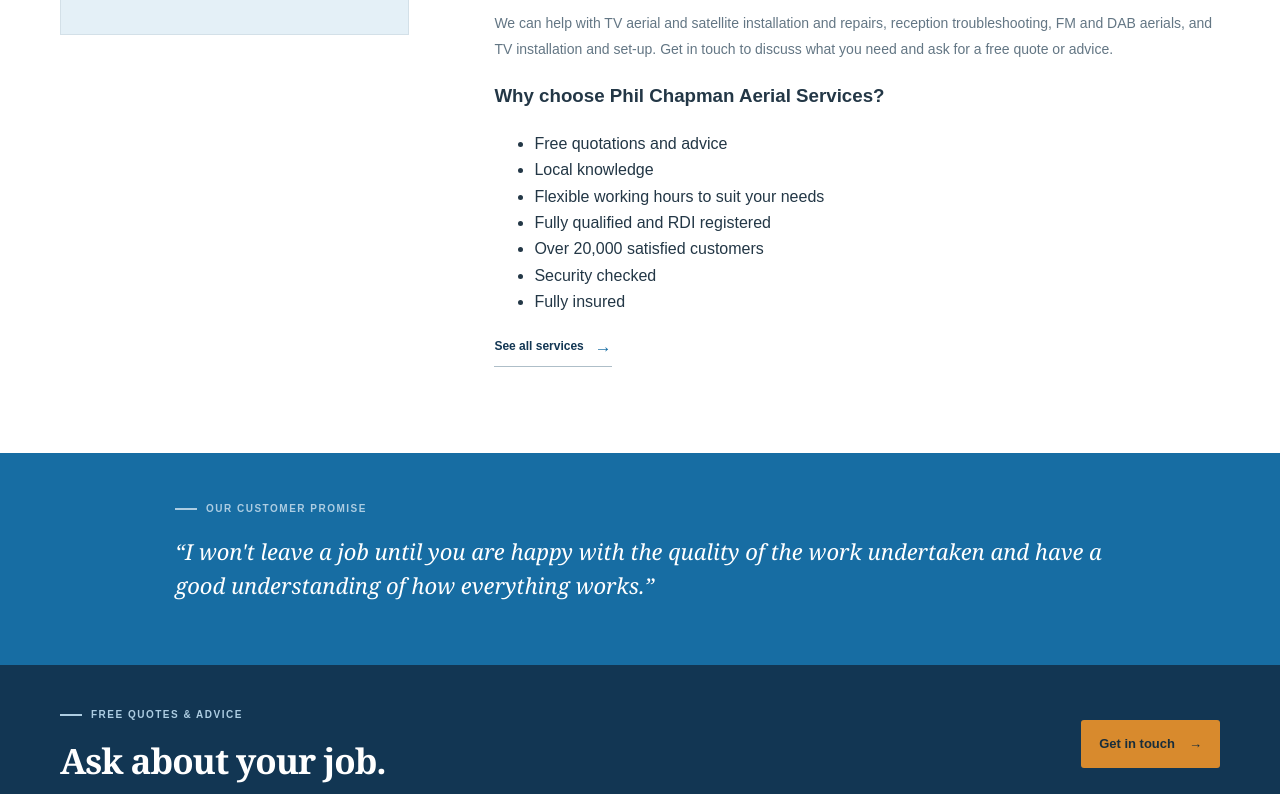
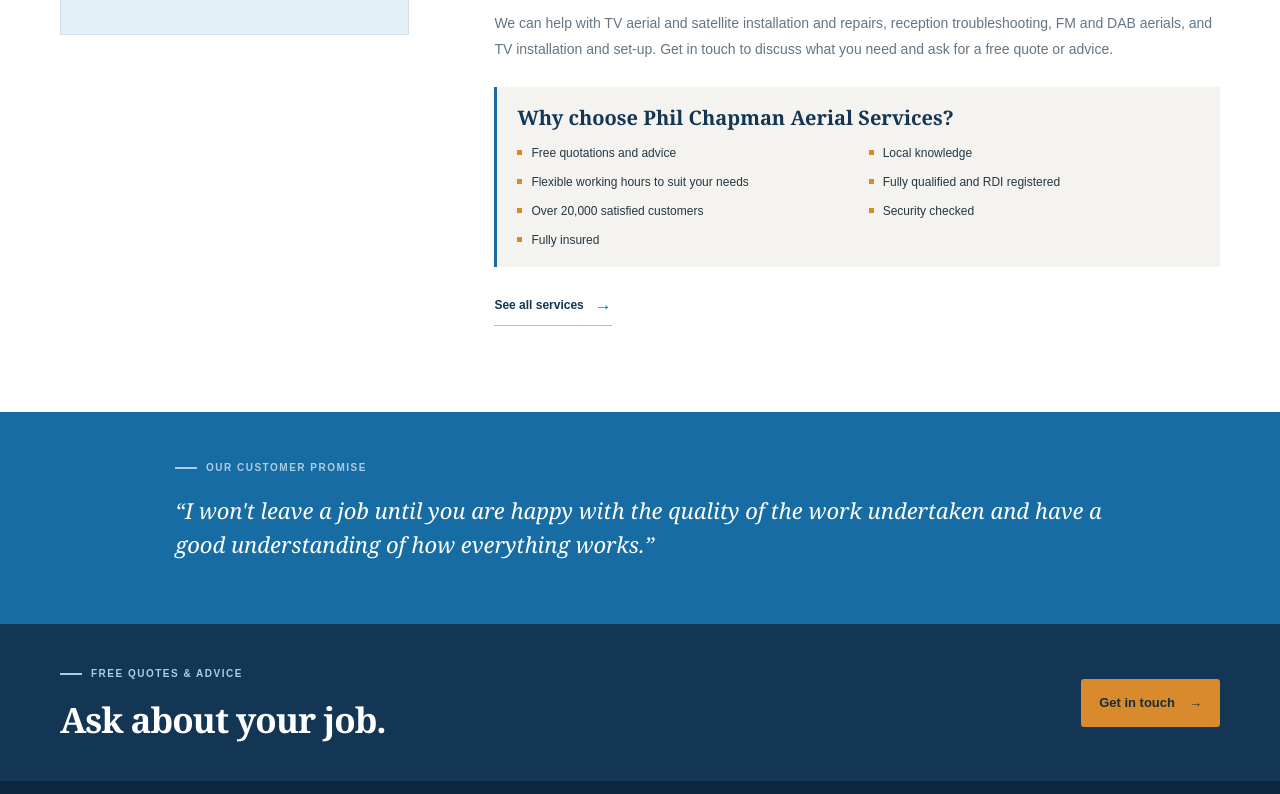
Before and after one commit to MCB96/Phil-Chapman-Aerial, a plain HTML site: page about.html in a window 1280 px wide. Shown: the part 1352-2146 px from the top of the page. Drawn offline with Linux system fonts and the light colour scheme.

Commit message:
Style About page service reasons

```diff
--- a/style.css
+++ b/style.css
@@ -112,3 +112,12 @@
 /* Reduce only the extra space after the promise before the contact call-to-action. */
 .reviews-section{padding-bottom:34px}
 @media(max-width:720px){.reviews-section{padding-bottom:24px}}
+
+
+/* A compact, readable list of the supplied business credentials on About. */
+.about-why{margin:24px 0;padding:18px 20px;background:var(--paper);border-left:3px solid var(--blue)}
+.about-why h3{margin:0 0 14px;color:var(--navy);font:700 20px/1.25 var(--serif)}
+.about-why-list{display:grid;grid-template-columns:repeat(2,minmax(0,1fr));gap:11px 20px;margin:0;padding:0;list-style:none}
+.about-why-list li{position:relative;padding-left:14px;color:var(--ink);font-size:12px;line-height:1.5}
+.about-why-list li::before{position:absolute;top:.55em;left:0;width:5px;height:5px;background:var(--amber);content:""}
+@media(max-width:720px){.about-why{margin:20px 0;padding:16px}.about-why-list{grid-template-columns:1fr;gap:9px}}
```
